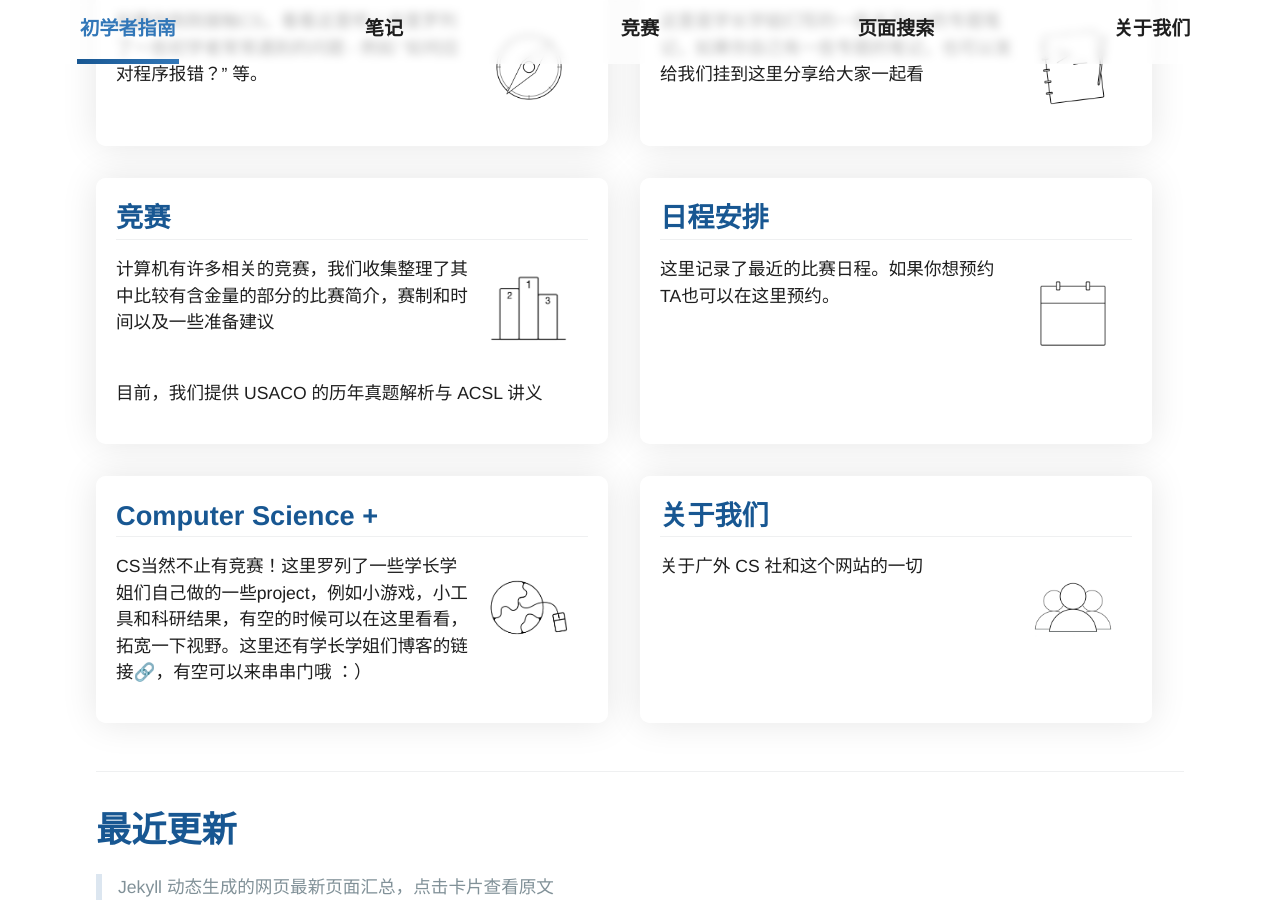
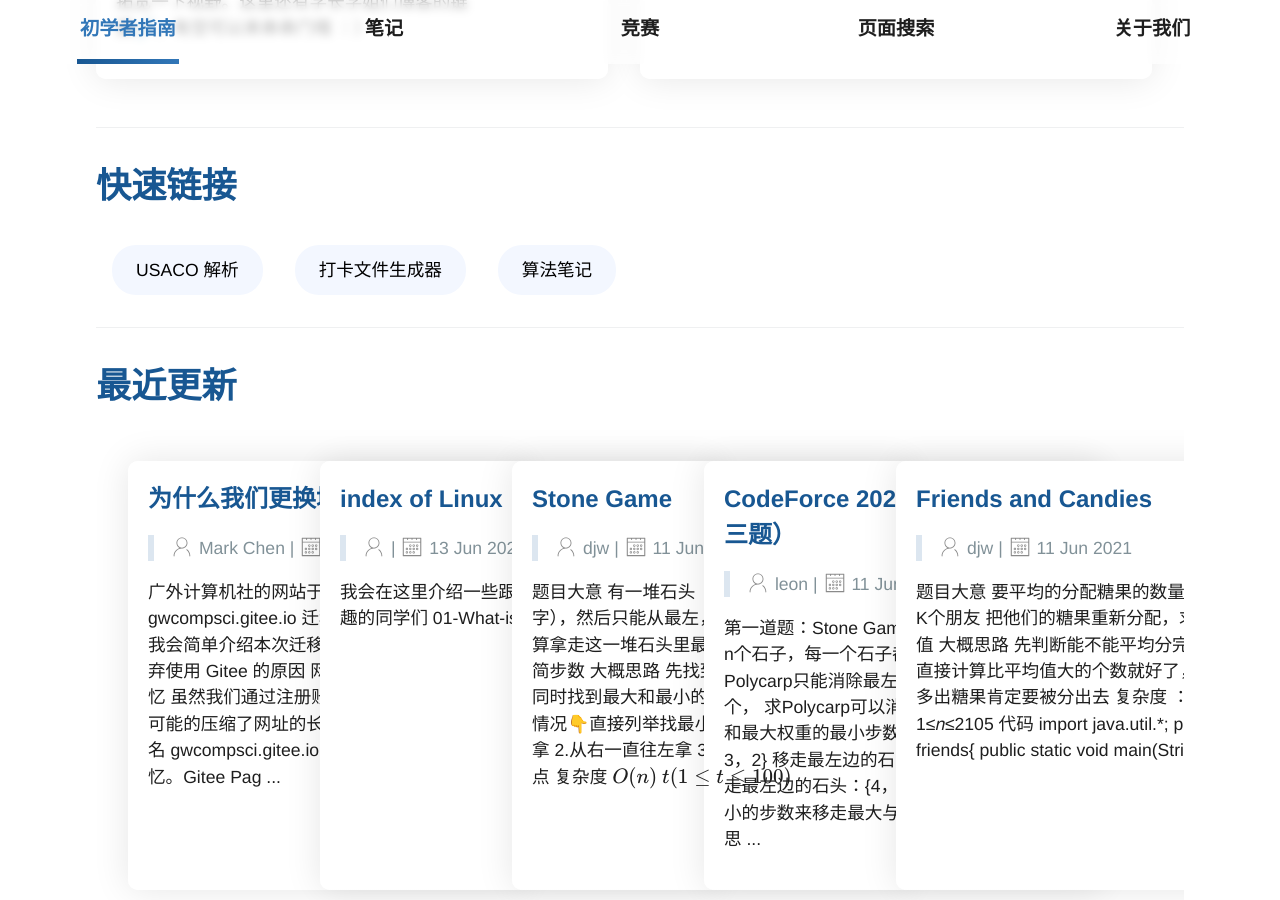
Before and after one commit to MarkChenYutian/gwcsclub, a Jekyll site: the page built from index.md, in a window 1280 px wide and 900 px high, scrolled down 1788 px. Built offline with Jekyll 4.4.1, drawn with Linux system fonts in a browser that asks for light colours; formulas are drawn with MathJax 3; comment, search, counter and statistics services are not loaded; some of the changed text lies outside the part shown.

Commit message:
Add quick link in index, remove VEX image from homepage, add AtCoder week contest to schedule

```diff
--- a/_data/schedule.json
+++ b/_data/schedule.json
@@ -6,6 +6,12 @@
             "date": "Every Monday & Wednesday 4:30 PM",
             "type": "lecture",
             "priority": 0
+        },
+        {
+            "name": "AtCoder Week Contest",
+            "date": "Every Sunday 20:00 - 21:40",
+            "type": "competition",
+            "priority": 1
         }
     ]
 }
--- a/index.md
+++ b/index.md
@@ -4,12 +4,7 @@ title: {{ site.name }}
 useTOC: false
 ---
 
-<!--Temporary Heading, Scheduled to remove in June 31th -->
-<img src="{{ site.baseurl }}/assets/Championship_VEX_2021.jpg" style="border-radius:10px"/>
-<!---->
-
-
-<h1>快速链接</h1>
+<h1>主要页面</h1>
 <div class="horizontal-flex-box">
     <div
         class="flex-page-card"
@@ -61,9 +56,17 @@ useTOC: false
 
 ---
 
+<h1>快速链接</h1>
+
+<div class="button-box">
+    <button class="main-button" onClick="window.location.href='{{ site.baseurl }}/tertiary-pages/2021/01/26/USACO.html'"> USACO 解析 </button>
+    <button class="main-button" onClick="window.location.href='{{ site.baseurl }}/2021/06/11/yaml-generator.html'"> 打卡文件生成器 </button>
+    <button class="main-button" onClick="window.location.href='{{ site.baseurl }}/2021/03/04/algorithm-home.html'"> 算法笔记 </button>
+</div>
+
+---
+
 <h1>最近更新</h1>
-
-> Jekyll 动态生成的网页最新页面汇总，点击卡片查看原文
 
 <div class="horizontal-flex-box" style="flex-wrap:nowrap; padding: 2rem; overflow-x: auto">
 {% assign new_posts = site.posts | slice: 0, 5 %}
```
Also changed, not shown: 1 other file.
